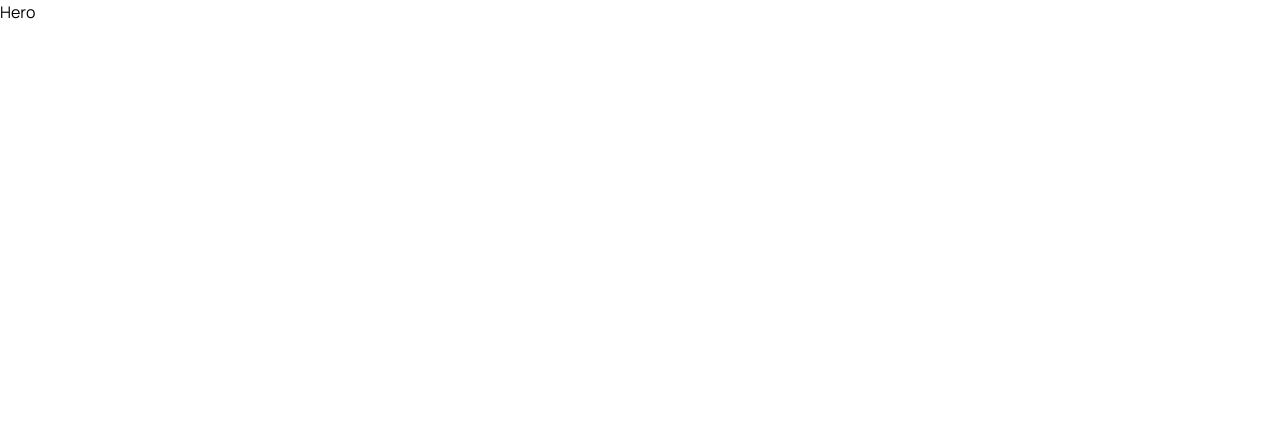
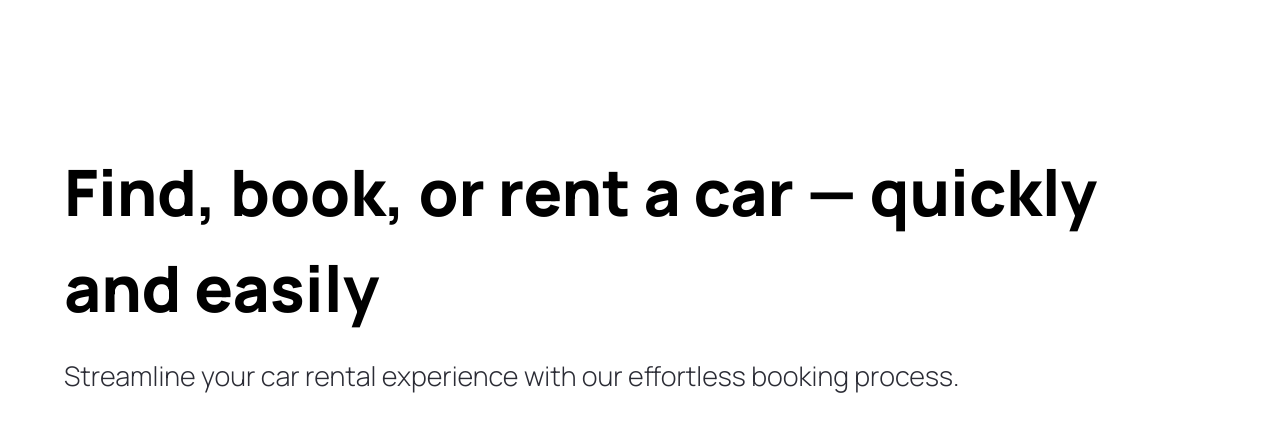
Before and after one commit to Chocorama/car-showcase, a Next.js app: page / in a window 1280 px wide. Shown: the top 432 px of the page. Built offline with nearby package versions, Linux system fonts and the light colour scheme.

Commit message:
use BEM for HERO title and sub paragraph

```diff
--- a/components/Hero.tsx
+++ b/components/Hero.tsx
@@ -1,7 +1,19 @@
 import React from "react";
 
 const Hero = () => {
-  return <div>Hero</div>;
+  return (
+    <div className="hero">
+      <div className="flex-1 pt-36 padding-x">
+        <h1 className="hero__title">
+          Find, book, or rent a car — quickly and easily
+        </h1>
+        <p className="hero__subtitle">
+          Streamline your car rental experience with our effortless booking
+          process.
+        </p>
+      </div>
+    </div>
+  );
 };
 
 export default Hero;
```
